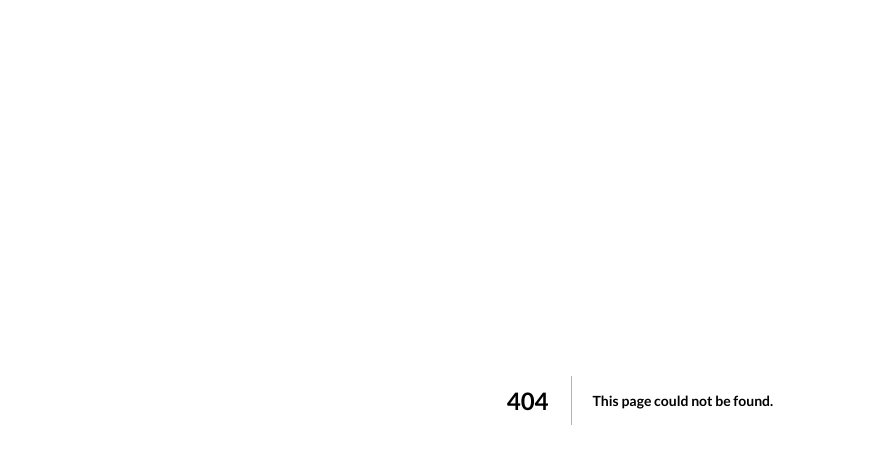
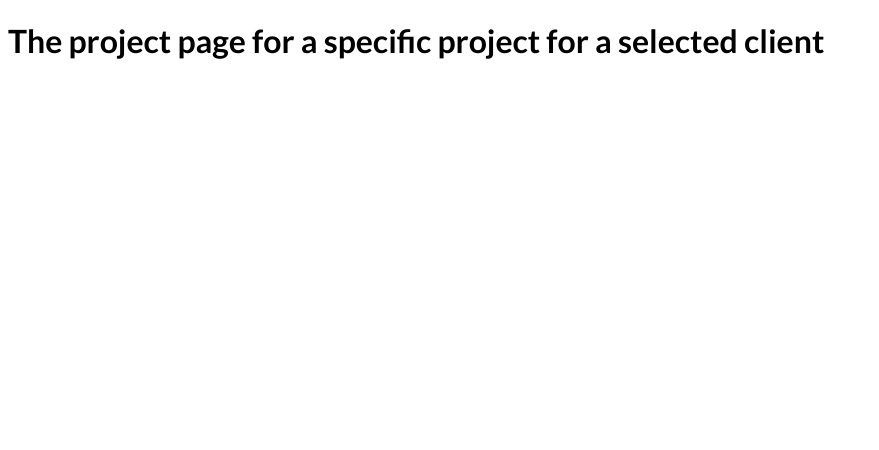
Before and after one commit to Zangetsu95/nextjs-course-code, a Next.js app: page /clients/1/1 in a window 1280 px wide. Before the commit this address had no page. Shown: the top 450 px of the page, without its empty margins (0-879 px from the left). Built offline with nearby package versions, Linux system fonts and the light colour scheme.

Commit message:
Building Nested Dynamic Routes & Paths

```diff
--- /dev/null
+++ b/pages/clients/[id]/[clientprojectid].js
@@ -0,0 +1,17 @@
+import { useRouter } from "next/router"
+
+
+function SelectedClientProjectPage() {
+
+    const router = useRouter()
+
+    console.log('router.query :>> ', router.query);
+
+    return (
+        <div>
+            <h1>The project page for a specific project for a selected client</h1>
+        </div>
+    )
+}
+
+export default SelectedClientProjectPage
```
Also changed, not shown: pages/clients/[id]/index.js (added, +8 -0 lines), pages/clients/index.js (added, +9 -0 lines).
